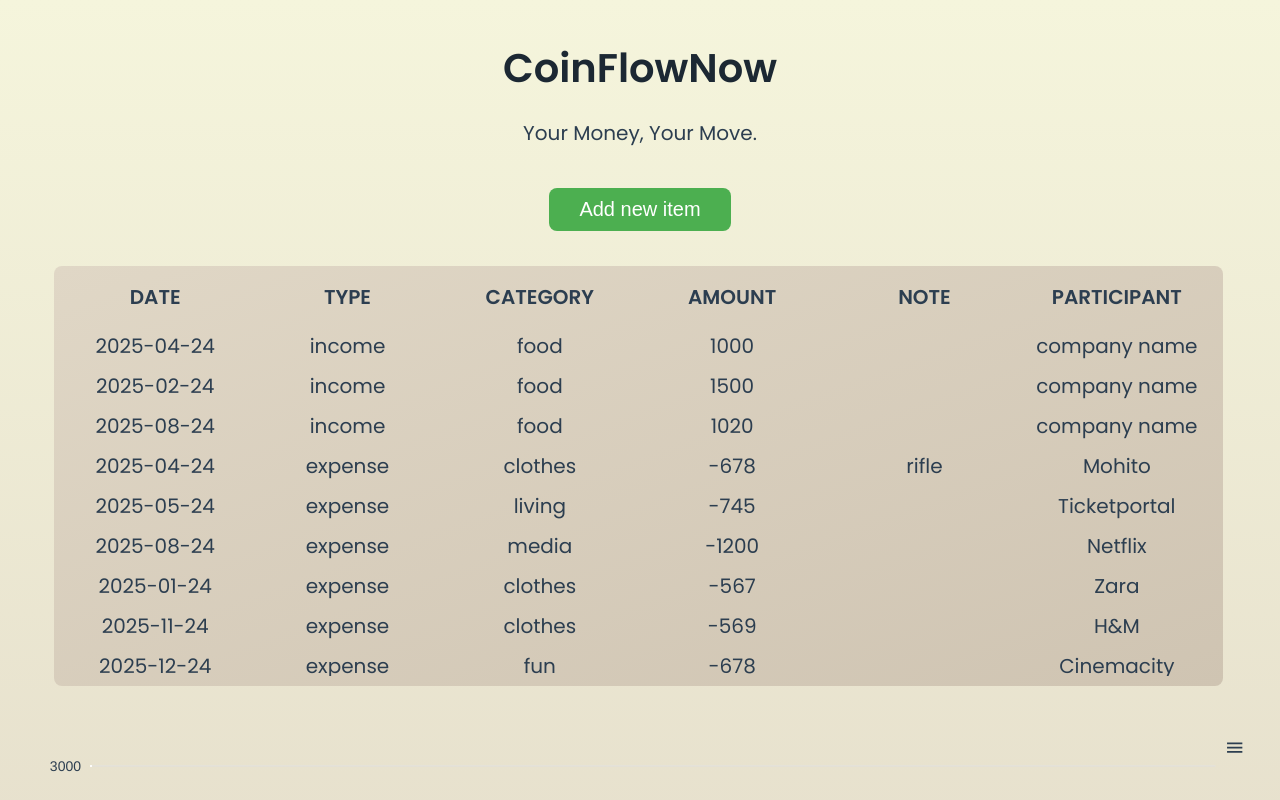
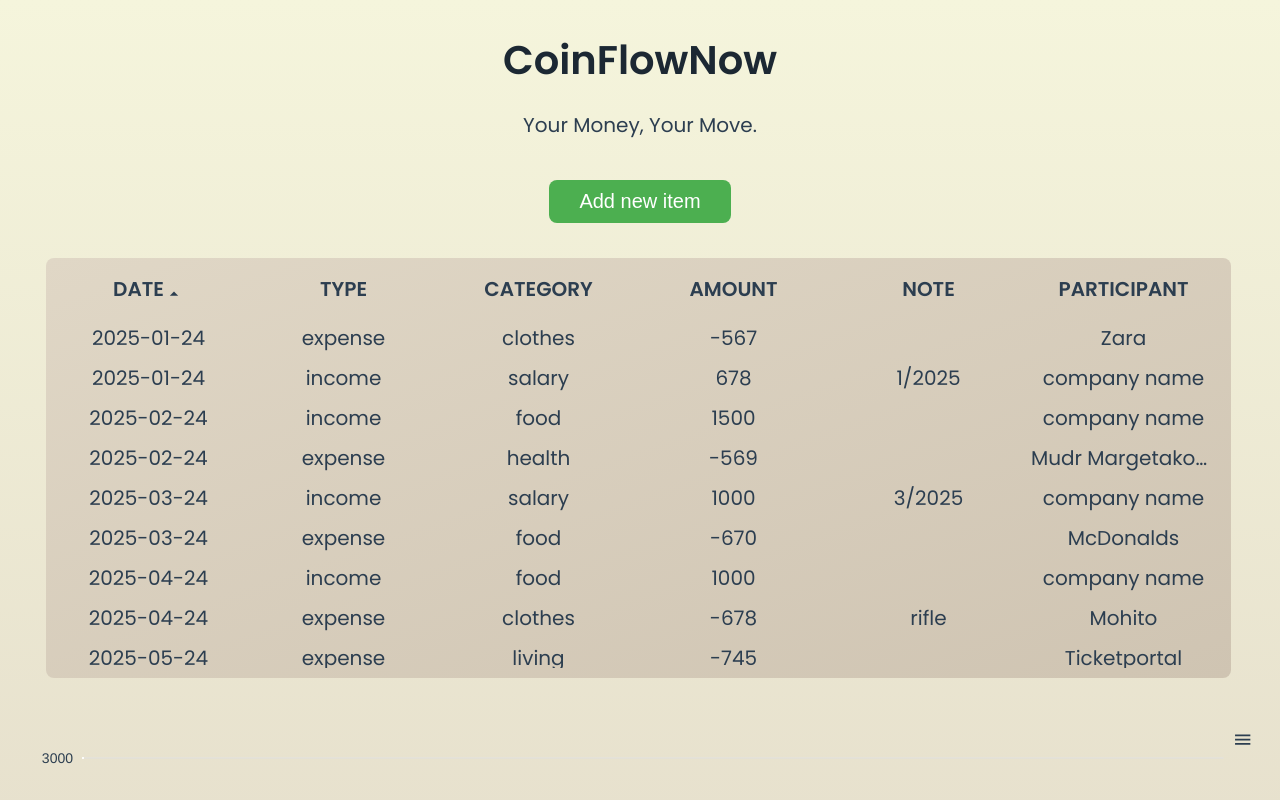
Before and after one commit to adelasimnova/cash-flow-app, a React (Vite) app: page / in a window 1280 px wide. Shown: the top 800 px of the page. Built offline with nearby package versions, Linux system fonts and the light colour scheme.

Commit message:
Add table sorting

```diff
--- a/src/components/cash-flow/CashFlow.tsx
+++ b/src/components/cash-flow/CashFlow.tsx
@@ -228,6 +228,25 @@ const mock: CashFlowItem[] = [
 export function CashFlow() {
   const [isModalOpen, setIsModalOpen] = React.useState<boolean>(false);
   const [items, setItems] = React.useState<CashFlowItem[]>(mock);
+  const [sortBy, setSortBy] = React.useState<keyof CashFlowItem>("date");
+  const [sortDirection, setSortDirection] = React.useState<"ASC" | "DESC">(
+    "ASC",
+  );
+
+  function handleAddCashFlowItem(item: CashFlowItem) {
+    setItems((prev) => {
+      return [...prev, item];
+    });
+  }
+
+  function handleClick() {
+    setIsModalOpen(true);
+  }
+
+  function handleCloseModal() {
+    setIsModalOpen(false);
+  }
+
   const incomeData = Array(12).fill(0);
   const expenseData = Array(12).fill(0);
 
@@ -243,19 +262,26 @@ export function CashFlow() {
     }
   });
 
-  function handleAddCashFlowItem(item: CashFlowItem) {
-    setItems((prev) => {
-      return [...prev, item];
+  const sortedItems = React.useMemo(() => {
+    return items.sort((a, b) => {
+      const valA = a[sortBy];
+      const valB = b[sortBy];
+
+      if (valA < valB) {
+        if (sortDirection === "ASC") {
+          return -1;
+        } else {
+          return 1;
+        }
+      } else {
+        if (sortDirection === "ASC") {
+          return 1;
+        } else {
+          return -1;
+        }
+      }
     });
-  }
-
-  function handleClick() {
-    setIsModalOpen(true);
-  }
-
-  function handleCloseModal() {
-    setIsModalOpen(false);
-  }
+  }, [sortBy, sortDirection, items]);
 
   return (
     <div>
@@ -277,8 +303,19 @@ export function CashFlow() {
                     height={400}
                     headerHeight={50}
                     rowHeight={40}
-                    rowCount={items.length}
-                    rowGetter={({ index }) => items[index]}
+                    rowCount={sortedItems.length}
+                    rowGetter={({ index }) => sortedItems[index]}
+                    sortBy={sortBy}
+                    sortDirection={sortDirection}
+                    // nasleduje funkcia ktora hovorio tom ze sortby: ktory stlpec a sortDirection: ktory smer
+                    // premenovali sme sortBy na newSortBy aby sa to nebilo
+                    sort={({
+                      sortBy: newSortBy,
+                      sortDirection: newSortDirection,
+                    }) => {
+                      setSortBy(newSortBy as keyof CashFlowItem);
+                      setSortDirection(newSortDirection);
+                    }}
                   >
                     <Column label="Date" dataKey="date" width={width / 6} />
                     <Column label="Type" dataKey="type" width={width / 6} />
--- a/src/index.css
+++ b/src/index.css
@@ -1,14 +1,16 @@
 body {
-    background: linear-gradient(to bottom, #F5F5DC, #E0D7C6);
-    font-family: 'Poppins', sans-serif, arial;
+  background: linear-gradient(to bottom, #f5f5dc, #e0d7c6);
+  font-family: "Poppins", sans-serif, arial;
   font-weight: 200;
   font-size: 20px;
-    color: #2C3E50;
+  color: #2c3e50;
+  min-height: 100vh;
+  margin: 0;
 }
 
 h1 {
-    font-family: 'Poppins', sans-serif, arial;
-    color: #1C2833;
+  font-family: "Poppins", sans-serif, arial;
+  color: #1c2833;
 }
 
 textarea {
```
Lines whose indentation alone changed are shown as unchanged.
